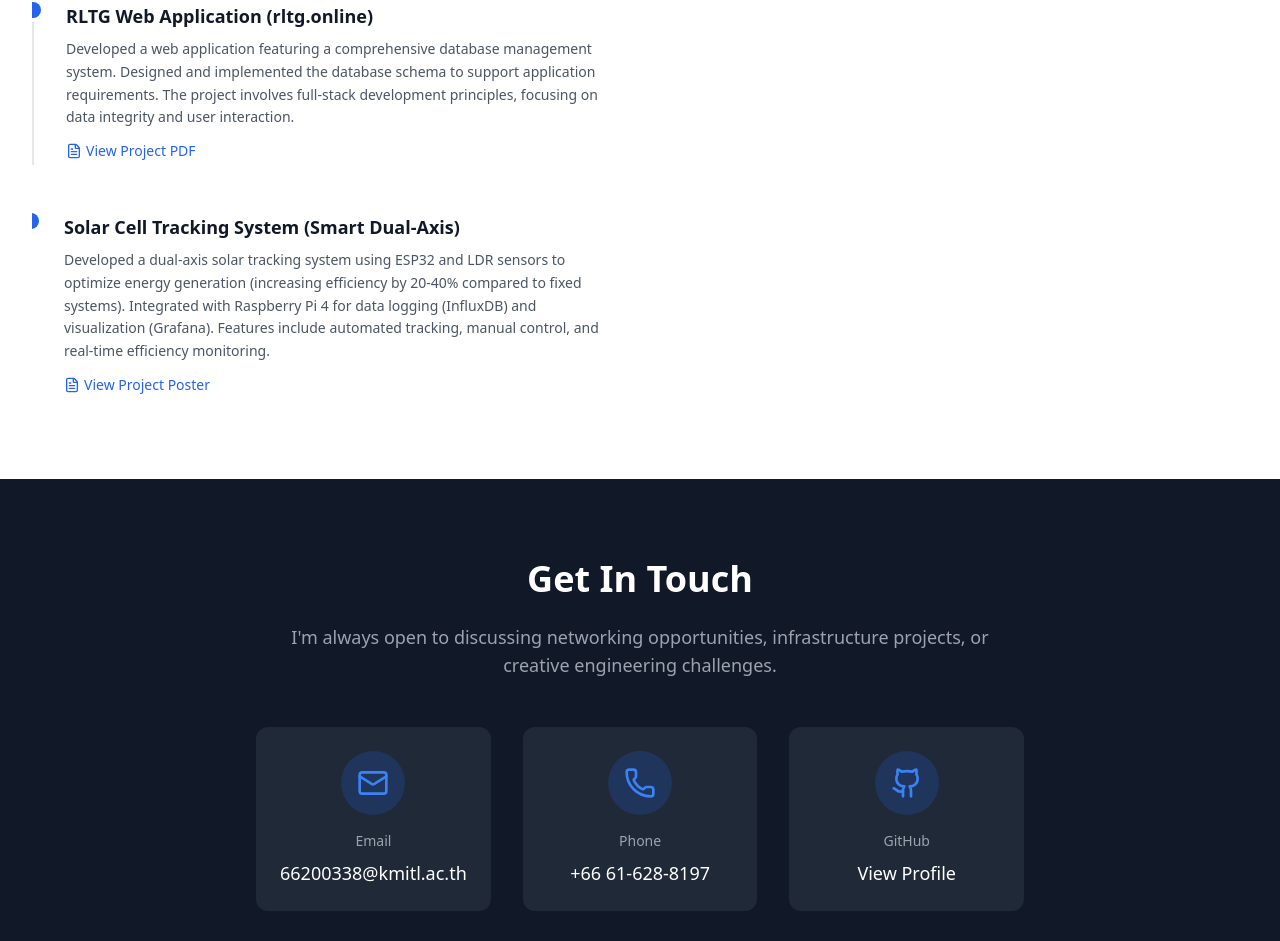
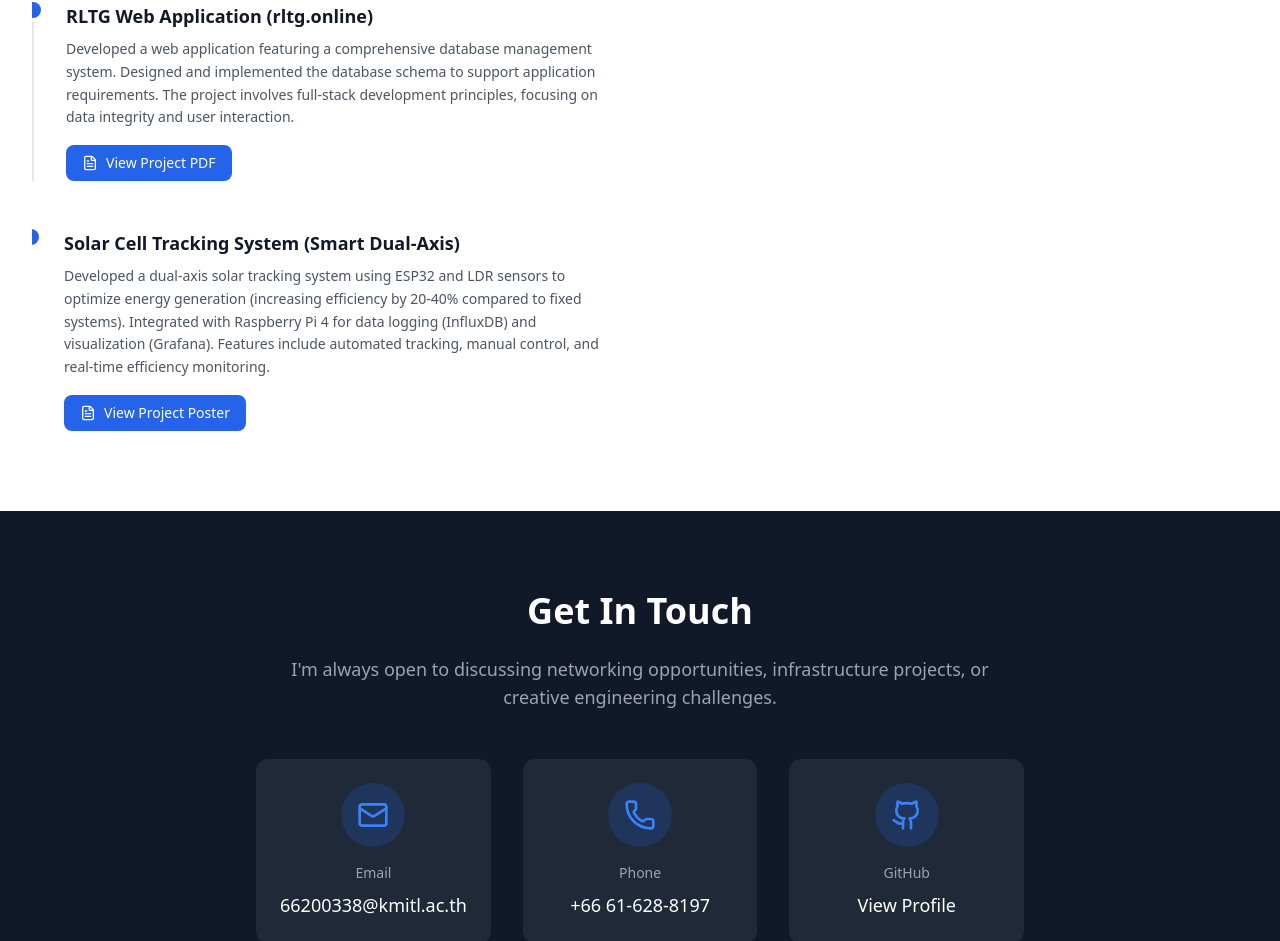
Before and after one commit to 66200338-Chanaykron/portfolio, a React (Vite) app: page / in a window 1280 px wide. Shown: the part 3047-3988 px from the top of the page. Built offline with nearby package versions, Linux system fonts and the light colour scheme.

Commit message:
Improve attachment button style and loading speed
Updated the attachment link in Experience.jsx to use a more prominent button style with better spacing and hover effects. Increased the loading progress increment in LoadingScreen.jsx for a faster loading experience.

```diff
--- a/src/components/Experience.jsx
+++ b/src/components/Experience.jsx
@@ -36,9 +36,9 @@ const Experience = () => {
                         href={item.attachment}
                         target="_blank"
                         rel="noopener noreferrer"
-                        className="inline-flex items-center mt-3 text-sm font-medium text-blue-600 hover:text-blue-800 transition-colors"
+                        className="inline-flex items-center mt-4 px-4 py-2 text-sm font-medium text-white bg-blue-600 rounded-lg hover:bg-blue-700 hover:shadow-md hover:-translate-y-0.5 transition-all duration-300"
                       >
-                        <FileText className="w-4 h-4 mr-1" />
+                        <FileText className="w-4 h-4 mr-2" />
                         {item.attachmentLabel || "View Attachment"}
                       </a>
                     )}
--- a/src/components/LoadingScreen.jsx
+++ b/src/components/LoadingScreen.jsx
@@ -28,7 +28,7 @@ const LoadingScreen = ({ onComplete }) => {
           }, 500);
           return 100;
         }
-        return prev + 0.5;
+        return prev + 1;
       });
     }, 15);
 
```
